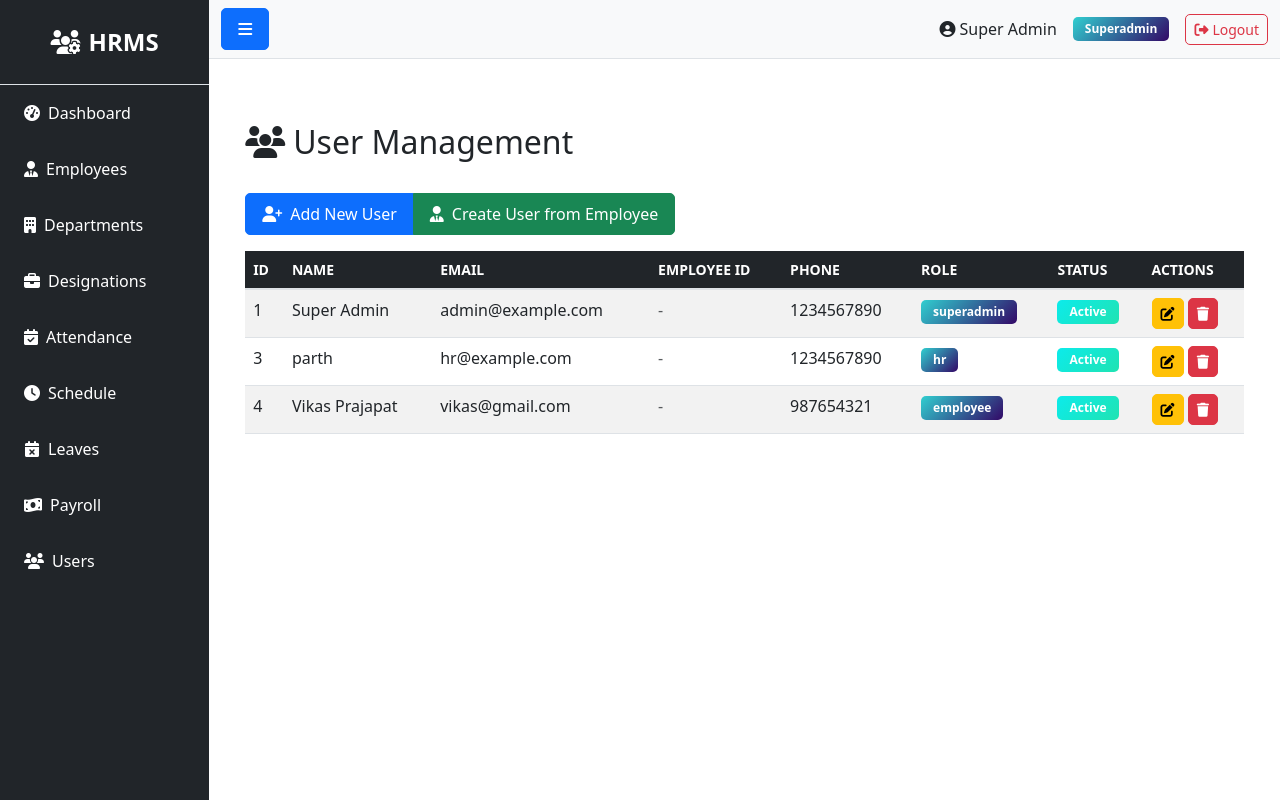
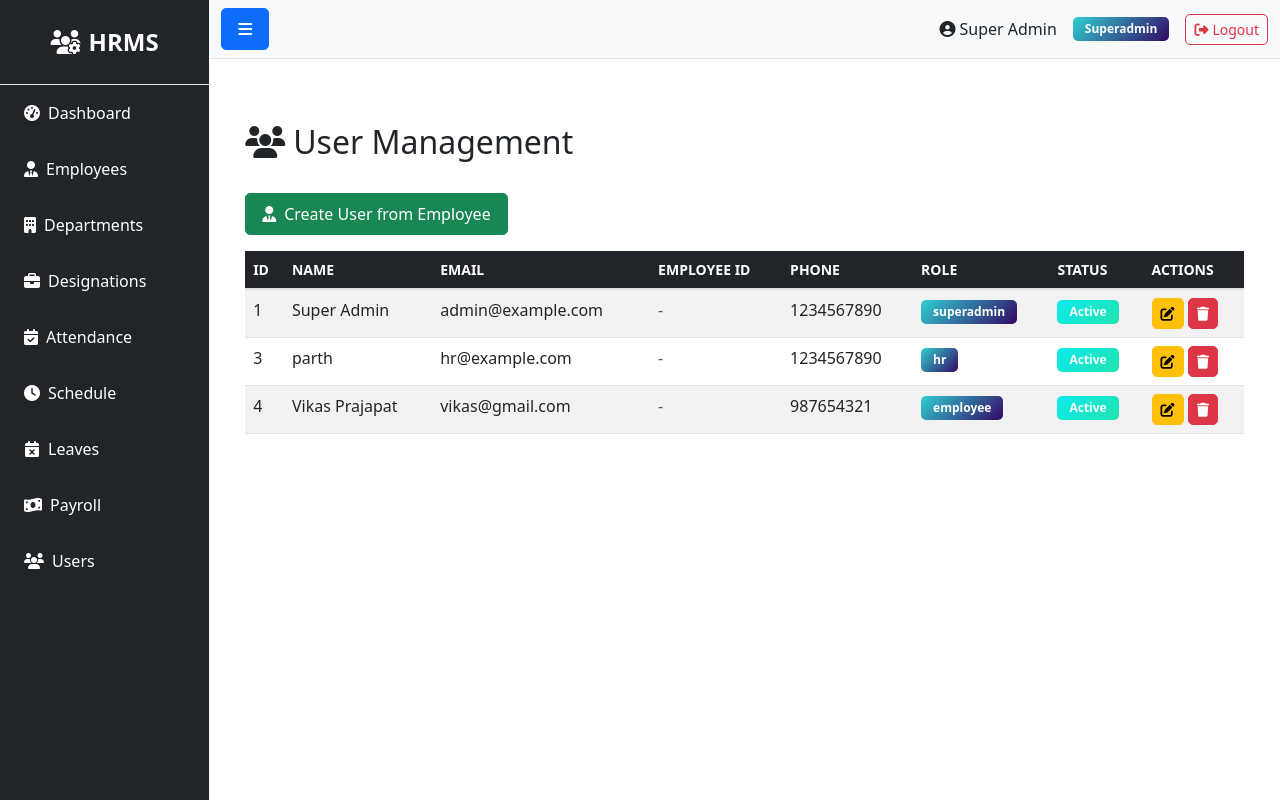
Before and after one commit to vikasprajapat2/HRMS, a Flask app: page /user/ in a window 1280 px wide. Run offline with Flask 3, Linux system fonts and the light colour scheme; a user stored in the database is signed in.

Commit message:
User Management: remove 'Add New User' button, keep only 'Create User from Employee'

```diff
--- a/templates/admin/user/index.html
+++ b/templates/admin/user/index.html
@@ -11,14 +11,9 @@
   <div class="row">
     <div class="col-12">
       {% if current_user.role.name in ['admin', 'superadmin'] %}
-      <div class="btn-group mb-3" role="group">
-        <a href="{{ url_for('user.create') }}" class="btn btn-primary">
-          <i class="fas fa-user-plus me-2"></i>Add New User
-        </a>
-        <a href="{{ url_for('user.create_from_employee') }}" class="btn btn-success">
-          <i class="fas fa-user-tie me-2"></i>Create User from Employee
-        </a>
-      </div>
+      <a href="{{ url_for('user.create_from_employee') }}" class="btn btn-success mb-3">
+        <i class="fas fa-user-tie me-2"></i>Create User from Employee
+      </a>
       {% endif %}
 
       {% if users %}
```
